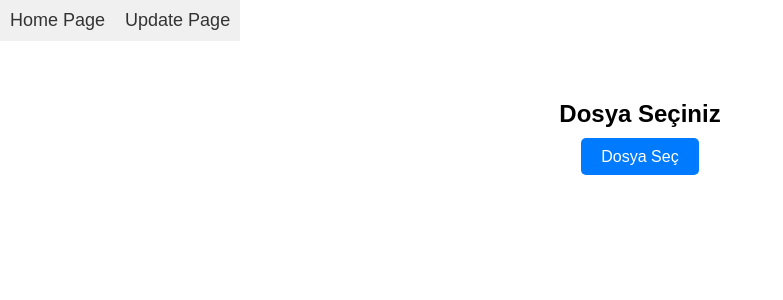
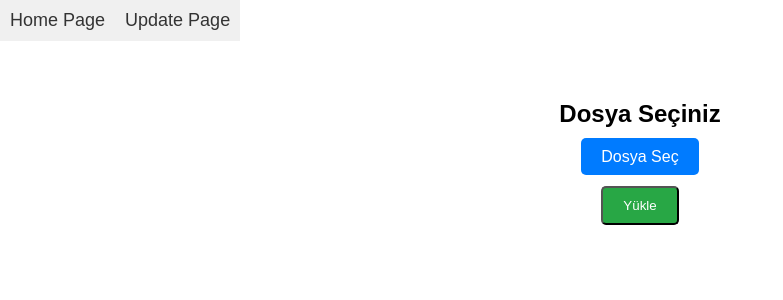
Before and after one commit to ElifnazArc/MT940-Frontend, a React (Vite) app in the folder mt940-frontend/: page /update in a window 1280 px wide. Shown: the top 300 px of the page, without its empty margins (0-783 px from the left). Built offline with nearby package versions, Linux system fonts and the light colour scheme.

Commit message:
project is able to get file but not uploading to the backend

```diff
--- a/mt940-frontend/package.json
+++ b/mt940-frontend/package.json
@@ -16,6 +16,9 @@
     "@mui/material": "^6.0.2",
     "axios": "^1.7.7",
     "bootstrap": "^5.3.3",
+    "cors": "^2.8.5",
+    "express": "^4.21.0",
+    "multer": "^1.4.5-lts.1",
     "react": "^18.3.1",
     "react-dom": "^18.3.1",
     "react-router-dom": "^6.26.2"
--- a/mt940-frontend/src/paths/Update.jsx
+++ b/mt940-frontend/src/paths/Update.jsx
@@ -1,26 +1,92 @@
-import React from "react";
+import React, { useState } from "react";
+import axios from "axios"; // You can use axios for API calls, or fetch if you prefer
 
 const Update = () => {
+  const [file, setFile] = useState(null);
+  const [uploadSuccess, setUploadSuccess] = useState(false);
+
   const handleFileChange = (event) => {
-    const selectedFile = event.target.files[0];
-    if (selectedFile) {
-      console.log("Seçilen Dosya:", selectedFile.name);
+    setFile(event.target.files[0]);
+    console.log(event.target.files[0]); // Logs the selected file to the console
+  };
+
+  const handleUpload = async () => {
+    if (!file) {
+      alert("Lütfen bir dosya seçin.");
+      return;
+    }
+
+    const formData = new FormData();
+    formData.append("file", file);
+
+    try {
+      // Replace with your actual backend API URL
+      const response = await axios.post(
+        "http://localhost:8080/api/upload",
+        formData,
+        {
+          headers: {
+            "Content-Type": "multipart/form-data",
+          },
+        }
+      );
+      console.log("File upload success:", response.data);
+      setUploadSuccess(true); // Set upload success if needed
+    } catch (error) {
+      console.error("File upload failed:", error);
+      setUploadSuccess(false);
     }
   };
 
   return (
     <div style={{ textAlign: "center", marginTop: "50px" }}>
       <h2>Dosya Seçiniz</h2>
+
+      {/* File input */}
       <input
         type="file"
         accept=".txt"
         onChange={handleFileChange}
-        style={{ display: 'none' }}
+        style={{ display: "none" }}
         id="file-upload"
       />
-      <label htmlFor="file-upload" style={{ cursor: 'pointer', padding: '10px 20px', backgroundColor: '#007bff', color: 'white', borderRadius: '5px' }}>
+
+      {/* Label acts as a styled button */}
+      <label
+        htmlFor="file-upload"
+        style={{
+          cursor: "pointer",
+          padding: "10px 20px",
+          backgroundColor: "#007bff",
+          color: "white",
+          borderRadius: "5px",
+        }}
+      >
         Dosya Seç
       </label>
+
+      {/* Upload button */}
+      <button
+        onClick={handleUpload}
+        style={{
+          display: "block",
+          marginTop: "20px",
+          padding: "10px 20px",
+          backgroundColor: "#28a745",
+          color: "white",
+          borderRadius: "5px",
+          cursor: "pointer",
+          marginLeft: "auto",
+          marginRight: "auto",
+        }}
+      >
+        Yükle
+      </button>
+
+      {/* Show success message if file is uploaded */}
+      {uploadSuccess && (
+        <p style={{ color: "green" }}>Dosya başarıyla yüklendi!</p>
+      )}
     </div>
   );
 };
```
Also changed, not shown: mt940-frontend/src/paths/Page2.jsx (deleted, +0 -7 lines), mt940-frontend/src/services/Express.js (deleted, +0 -33 lines), 1 other file (tests, documents, lock files or other folders).
